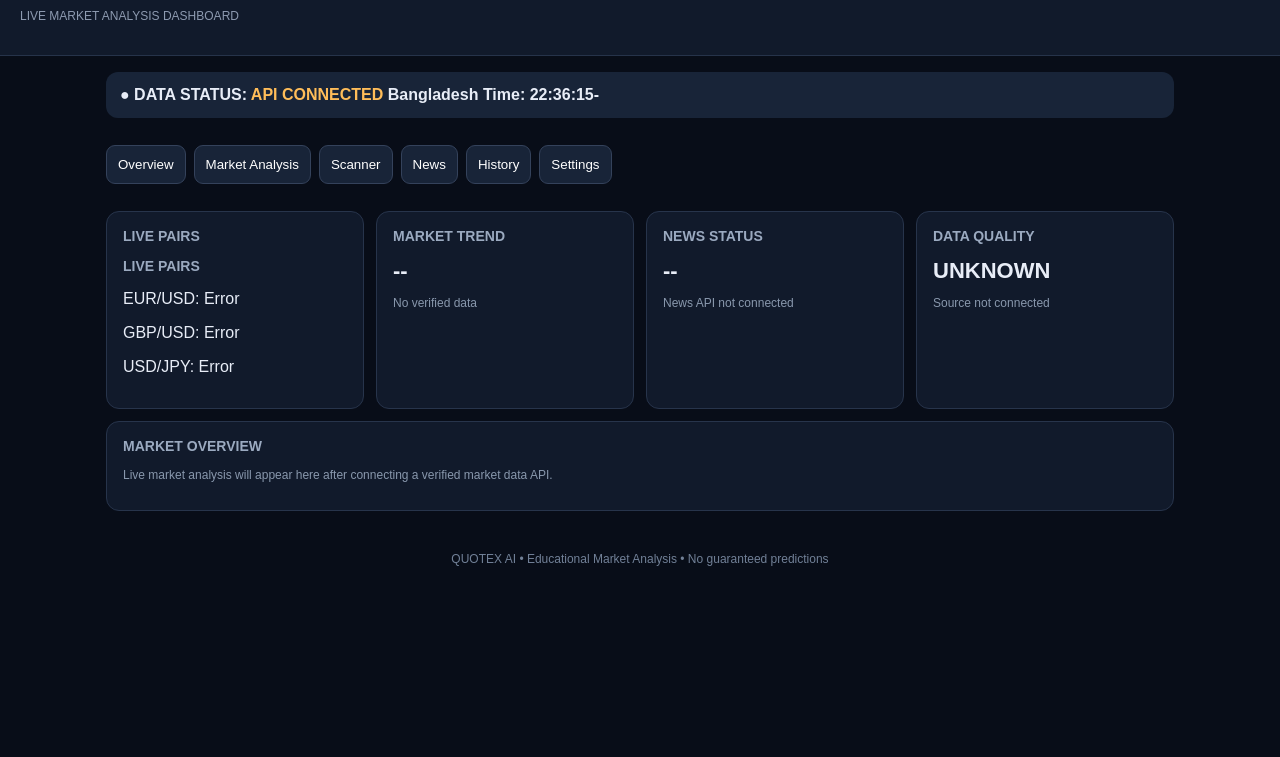
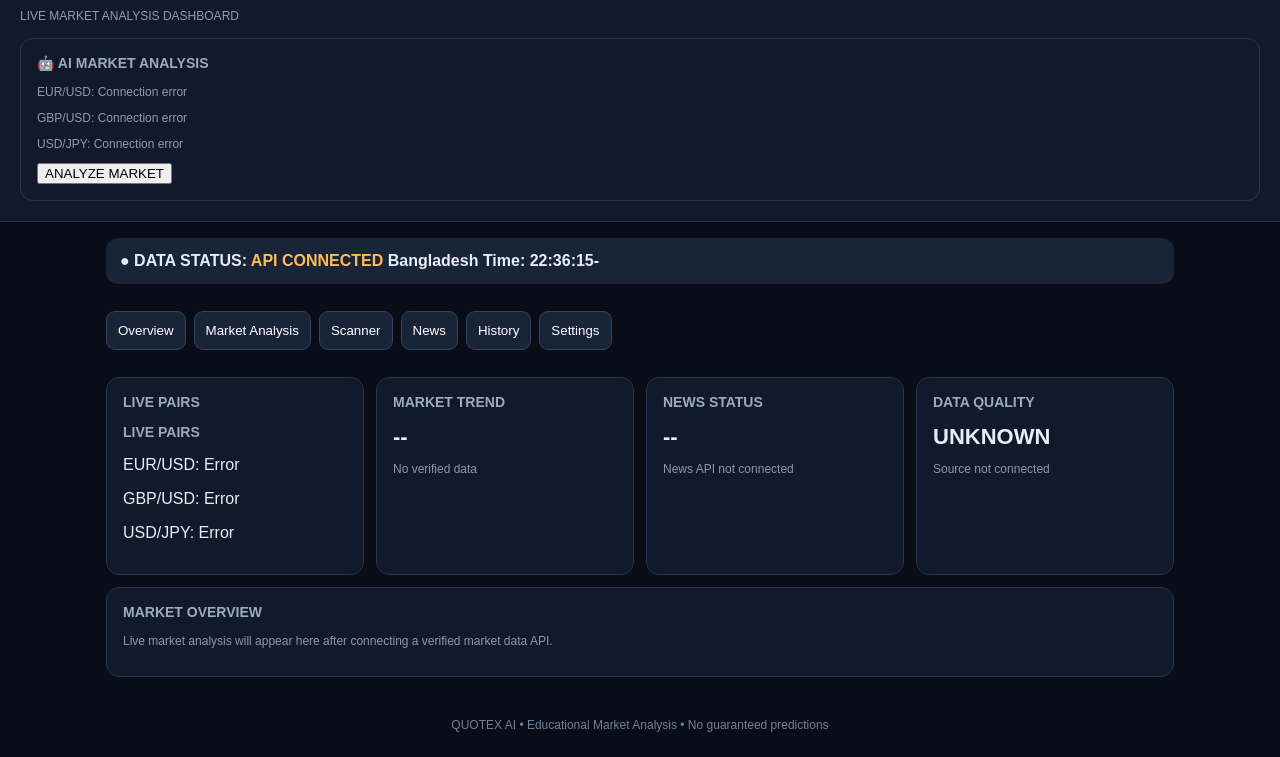
Before and after one commit to proandnoobgamer32-dev/market-dashboard, a plain HTML site: page index.html in a window 1280 px wide. Shown: the part 52-809 px from the top of the page. Drawn offline with Linux system fonts and the light colour scheme; no server answers.

Commit message:
Update index.html

```diff
--- a/index.html
+++ b/index.html
@@ -32,6 +32,57 @@ footer{text-align:center;color:#718097;padding:25px;font-size:12px}
 <header>
 <h1>◈ QUOTEX AI</h1>
 <p>LIVE MARKET ANALYSIS DASHBOARD</p>
+
+<section class="card">
+  <h3>🤖 AI MARKET ANALYSIS</h3>
+
+  <div id="market-analysis">
+    <p>Loading market data...</p>
+  </div>
+
+  <button onclick="runMarketAnalysis()">
+    ANALYZE MARKET
+  </button>
+</section>
+
+<script>
+async function runMarketAnalysis() {
+  const pairs = ["EUR/USD", "GBP/USD", "USD/JPY"];
+  const box = document.getElementById("market-analysis");
+
+  box.innerHTML = "Analyzing market...";
+
+  let output = "";
+
+  for (const pair of pairs) {
+    try {
+      const res = await fetch(
+        "/.netlify/functions/quote?symbol=" +
+        encodeURIComponent(pair)
+      );
+
+      const data = await res.json();
+
+      if (data.status !== "connected") {
+        output += `<p>${pair}: Data unavailable</p>`;
+        continue;
+      }
+
+      output += `
+        <p><b>${pair}</b>: ${data.price}</p>
+        <p>Price received. More candles needed for trend analysis.</p>
+      `;
+    } catch (e) {
+      output += `<p>${pair}: Connection error</p>`;
+    }
+  }
+
+  box.innerHTML = output;
+}
+
+runMarketAnalysis();
+</script>
+
 </header>
 <main>
 <div class="status">
```
